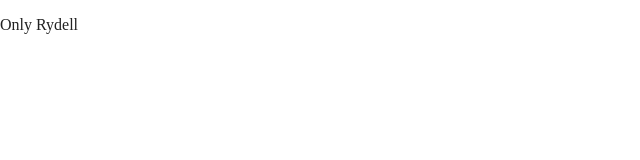
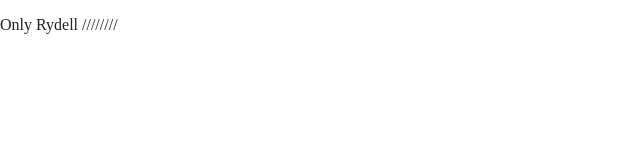
Before and after one commit to Baptiste-gibert/OR, a website built with Parcel: page index.html in a window 1280 px wide. Shown: the full height of the page, 0-640 px from the left. Built offline with nearby package versions, Linux system fonts and the light colour scheme.

Commit message:
FL Update

```diff
--- a/index.html
+++ b/index.html
@@ -25,7 +25,7 @@
 <body>
 
   <!-- Add your site or application content here -->
-  <p>Only Rydell</p>
+  <p>Only Rydell ////////</p>
   <script src="js/vendor/modernizr-3.11.2.min.js"></script>
   <script src="js/plugins.js"></script>
   <script src="js/main.js"></script>
```
